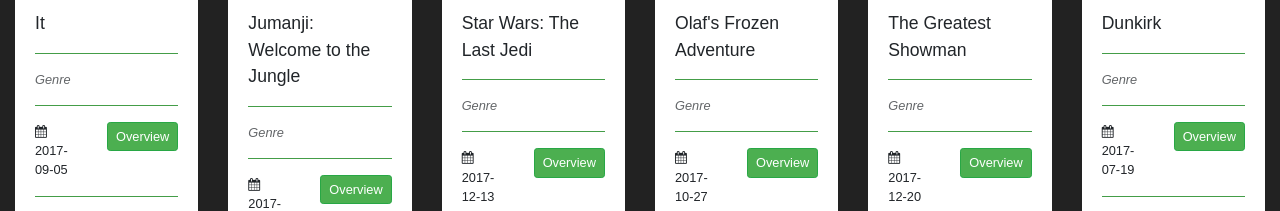
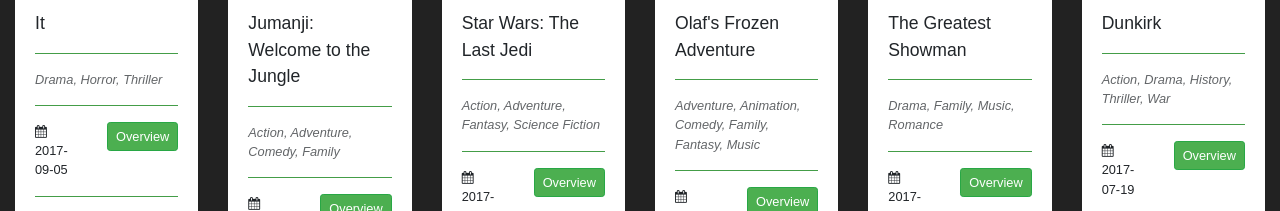
Before and after one commit to jeanbarascu/movie-library, a React (Create React App) app: page / in a window 1280 px wide. Shown: the part 259-470 px from the top of the page. Built offline with nearby package versions, Linux system fonts and the light colour scheme.

Commit message:
Show genres for each movie.

```diff
--- a/src/App.js
+++ b/src/App.js
@@ -27,9 +27,27 @@
 
   searchInputHandler = (event) => {
     this.setState({ searchByTitle: event.target.value.trim().toLowerCase() });
-  }
+  };
+
+  getGenreName = (ids = []) => {
+
+    let genre_name = [];
+
+    this.state.genres.forEach(genre => {
+      ids.forEach(id => {
+        if(id === genre.id){
+          genre_name.push(genre.name);
+        }
+      });
+    });
+
+    return genre_name.join(', ');
+
+  };
 
   render() {
+
+    this.getGenreName();
 
     let movieResults;
 
@@ -49,7 +67,8 @@
           searchInput={this.searchInputHandler} />
 
         <Movies
-            moviesList={movieResults} />
+            moviesList={movieResults}
+            getGenreName={this.getGenreName} />
 
         <Footer />
 
--- a/src/Movie/Movie.js
+++ b/src/Movie/Movie.js
@@ -3,6 +3,7 @@
 const MOVIE_POSTER_URL = 'http://image.tmdb.org/t/p/w342';
 
 const movie = (props) => {
+
     return(
         <div className="container-fluid">
           <div className="row">
@@ -26,7 +27,7 @@
 
                           <div className="row">
                             <div className="col">
-                              <p className="genre">Genre</p>
+                              <p className="genre">{props.getGenreName(movie.genre_ids)}</p>
                             </div>
                           </div>
 
```
